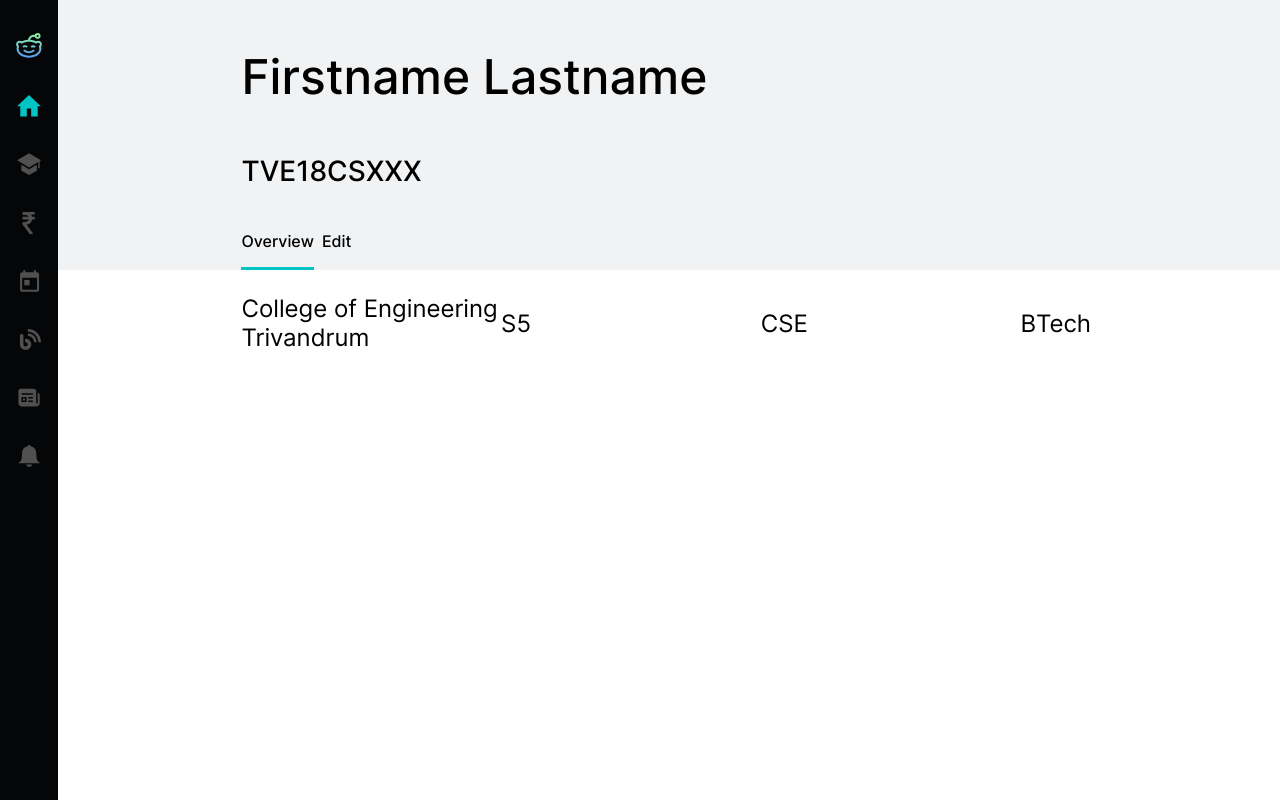
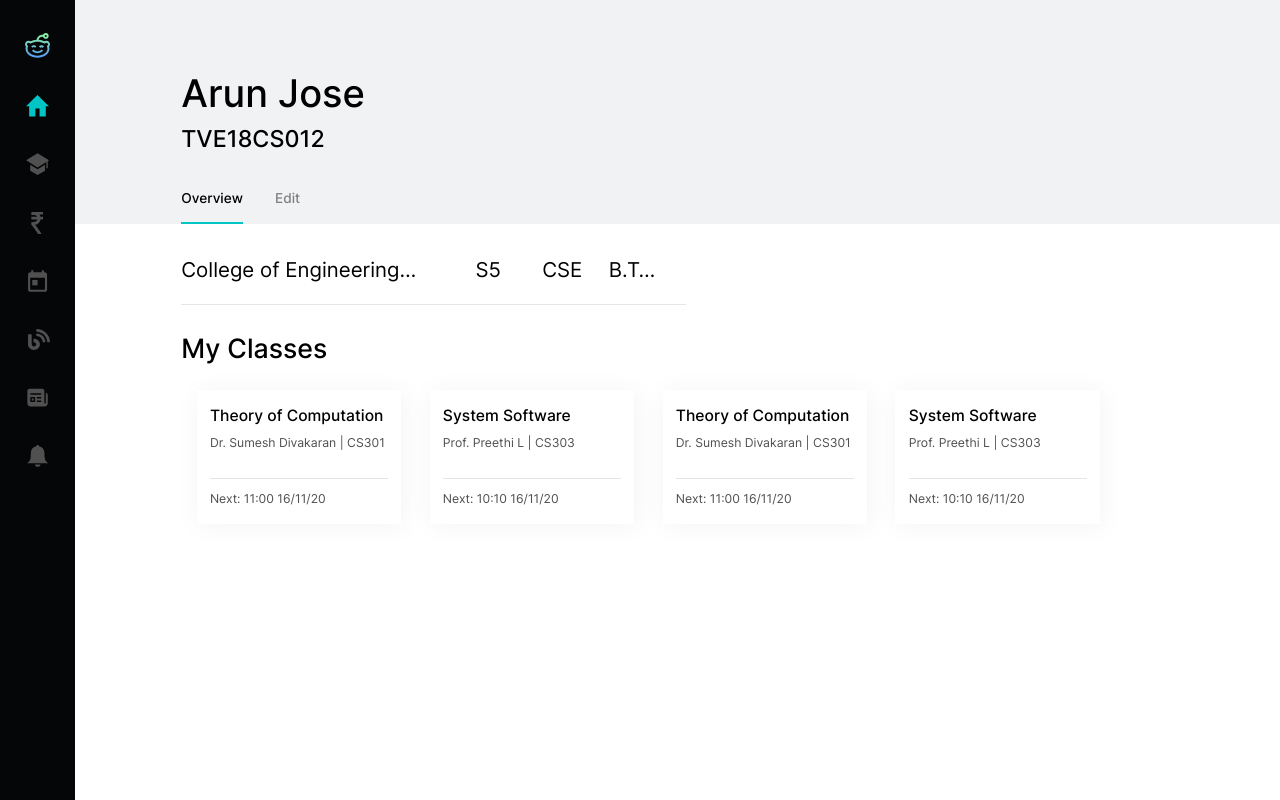
Before and after one commit to Jozdien/veris-web, a Next.js app: page / in a window 1280 px wide. Built offline with nearby package versions, Linux system fonts and the light colour scheme.

Commit message:
Home Page, TopDash component, ClassBox component, text line limits, limited dynamic scaling.

```diff
--- /dev/null
+++ b/component/ClassBox/index.js
@@ -0,0 +1,45 @@
+import styles from './styles.module.css'
+import Text from '../Text'
+
+export default function ClassBox({className, name, id, type, content}) {
+  if (type == 'box-next')
+  {
+    return (
+      <div className={styles.container}>
+        <div className={styles.top}>
+          <div className={styles.title}>
+            <Text type="box-title" string={className}/>
+          </div>
+          <div className={styles.subtitle}>
+            <Text type="box-subtitle" string={name + " | " + id}/>
+          </div>
+        </div>
+        <div className={styles.indent}/>
+        <div className={styles.line}/>
+        <div className={styles.content}>
+          <Text type={type} string={"Next: " + content}/>
+        </div>
+      </div>
+    )
+  }
+  else
+  {
+    return (
+      <div className={styles.container}>
+        <div className={styles.top}>
+          <div className={styles.title}>
+            <Text type="box-title" string={className}/>
+          </div>
+          <div className={styles.subtitle}>
+            <Text type="box-subtitle" string={name + " | " + id}/>
+          </div>
+        </div>
+        <div className={styles.indent}/>
+        <div className={styles.line}/>
+        <div className={styles.content}>
+          <Text type={type} string={content}/>
+        </div>
+      </div>
+    )
+  }
+}
--- /dev/null
+++ b/component/ClassBox/styles.module.css
@@ -0,0 +1,36 @@
+.container {
+  flex: 1;
+  max-width: 16vw;
+  min-width: 200px;
+  margin-left: 1.2vw;
+  margin-right: 1vw;
+  padding-left: 1.04vw;
+  padding-right: 1.04vw;
+  box-shadow: 2px 2px 25px rgba(0, 0, 0, 0.05)
+}
+
+.top {
+	height: 7vh;
+}
+
+.title {
+
+}
+
+.subtitle {
+	margin-top: -3%;
+}
+
+.indent {
+	height: 2vh;
+}
+
+.line {
+	color: #E5E5E5;
+  background-color: #E5E5E5;
+  height: 1px;
+}
+
+.content {
+	padding-bottom: 3%;
+}
--- a/component/IconNavigationBar/index.js
+++ b/component/IconNavigationBar/index.js
@@ -8,9 +8,7 @@ export default function Icon({id, selected="Default-Ignore", imageSource, imageA
 	    </div>
   	)
   }
-  else
-  {
-  	if(id == selected)
+  else if(id == selected)
   {
 		return (
   		<div className={styles.container}>
@@ -27,4 +25,3 @@ export default function Icon({id, selected="Default-Ignore", imageSource, imageA
     )
 	}
 }
-}
--- a/component/SideNavigationBar/styles.module.css
+++ b/component/SideNavigationBar/styles.module.css
@@ -1,5 +1,6 @@
 .container {
   height: 100vh;
+  min-width: 75px;
   background-color: #050608;
   flex: 1;
   display: flex;
@@ -11,10 +12,12 @@
 
 .topspace {
   flex: 2;
+  min-height: 25px;
 }
 
 .gap {
   flex: 2;
+  min-height: 25px;
 }
 
 .bottomspace {
--- a/component/Text/index.js
+++ b/component/Text/index.js
@@ -1,47 +1,86 @@
 import styles from './styles.module.css'
 export default function Text({ string, type }) {
-  if (type == 'title')
+  if (type == 'heading')
   {
     return (
-      <div className={styles.container}>
-        <p className={styles.textTitle}>{string}</p>
-      </div>
-    )
-  }
-
-  else if (type == 'heading')
-  {
-    return (
-      <div className={styles.container}>
-        <p className={styles.textHeading}>{string}</p>
-      </div>
+      <span className={styles.heading}>{string}</span>
     )
   }
 
   else if (type == 'sub-heading')
   {
     return (
-      <div className={styles.container}>
-        <p className={styles.textSubHeading}>{string}</p>
-      </div>
+      <span className={styles.subHeading}>{string}</span>
     )
   }
 
-  else if (type == 'small')
+  else if (type == 'section-selected')
   {
     return (
-      <div className={styles.container}>
-        <p className={styles.textSmall}>{string}</p>
-      </div>
+      <p className={styles.sectionSelected}>{string}</p>
+    )
+  }
+
+  else if (type == 'section-unselected')
+  {
+    return (
+      <p className={styles.sectionUnselected}>{string}</p>
+    )
+  }
+
+  else if (type == 'head')
+  {
+    return (
+      <p className={styles.head}>{string}</p>
+    )
+  }
+
+  else if (type == 'title')
+  {
+    return (
+      <p className={styles.title}>{string}</p>
+    )
+  }
+
+  else if (type == 'box-title')
+  {
+    return (
+      <p className={styles.boxTitle}>{string}</p>
+    )
+  }
+
+  else if (type == 'box-subtitle')
+  {
+    return (
+      <p className={styles.boxSubTitle}>{string}</p>
+    )
+  }
+
+  else if (type == 'box-next')
+  {
+    return (
+      <p className={styles.boxNext}>{string}</p>
+    )
+  }
+
+  else if (type == 'box-present')
+  {
+    return (
+      <p className={styles.boxPresent}>{string}</p>
+    )
+  }
+
+  else if (type == 'box-absent')
+  {
+    return (
+      <p className={styles.boxAbsent}>{string}</p>
     )
   }
 
   else
   {
     return (
-      <div className={styles.container}>
-        <p className={styles.textError}>Invalid Text</p>
-      </div>
+      <p className={styles.error}>Invalid Text</p>
     )
   }
 }
--- a/component/Text/styles.module.css
+++ b/component/Text/styles.module.css
@@ -1,41 +1,104 @@
 .container {
-
+  flex: 1;
 }
 
-  .textHeading {
+.heading {
   font-family: Inter-Medium;
-    font-size: 48px;
+  font-size: calc(16px + 1.73vw); /* 48px; 1px = 0.055vw */
   line-height: 58px;
+  word-break: break-word;
+  overflow: hidden;
+  text-overflow: ellipsis;
+  display: -webkit-box;
+  -webkit-line-clamp: 1;
+  -webkit-box-orient: vertical;
 }
 
-  .textSubHeading {
+.subHeading {
   font-family: Inter-Medium;
-    font-style: normal;
-    font-weight: 500;
-    font-size: 28px;
+  font-size: calc(12px + 0.88vw); /* 28px */
   line-height: 34px;
 }
 
-  .textTitle {
-    font-family: Inter;
-    font-style: normal;
-    font-weight: normal;
-    font-size: 24px;
-    line-height: 29px;
-    }
-
-  .textSmall {
+.sectionSelected {
   font-family: Inter-Medium;
-    font-style: normal;
-    font-weight: 500;
-    font-size: 16px;
+  font-size: calc(8px + 0.44vw); /* 16px */
   line-height: 19px;
 }
 
-  .textError {
+.sectionUnselected {
+  font-family: Inter-Medium;
+  font-size: calc(8px + 0.44vw); /* 16px */
+  line-height: 19px;
+  color: #808080;
+}
+
+.head {
+  font-family: Inter-Regular;
+  font-size: calc(12px + 0.66vw); /* 24px */
+  line-height: 29px;
+  word-break: break-word;
+  overflow: hidden;
+  text-overflow: ellipsis;
+  display: -webkit-box;
+  -webkit-line-clamp: 1;
+  -webkit-box-orient: vertical;
+}
+
+.title {
+  font-family: Inter-Medium;
+  font-size: calc(14px + 0.99vw); /* 32px */
+}
+
+.boxTitle {
+  font-family: Inter-Medium;
+  font-size: calc(10px + 0.44vw); /* 18px */
+  word-break: break-word;
+  overflow: hidden;
+  text-overflow: ellipsis;
+  display: -webkit-box;
+  -webkit-line-clamp: 2;
+  -webkit-box-orient: vertical;
+}
+
+.boxSubTitle {
+  font-family: Inter-Regular;
+  font-size: calc(8px + 0.33vw); /* 14px */
+  color: #505050;
+  word-break: break-word;
+  overflow: hidden;
+  text-overflow: ellipsis;
+  display: -webkit-box;
+  -webkit-line-clamp: 2;
+  -webkit-box-orient: vertical;
+}
+
+.boxNext {
+  font-family: Inter-Regular;
+  font-size: calc(8px + 0.33vw); /* 14px */
+  color: #505050;
+  word-break: break-word;
+  overflow: hidden;
+  text-overflow: ellipsis;
+  display: -webkit-box;
+  -webkit-line-clamp: 1;
+  -webkit-box-orient: vertical;
+}
+
+.boxPresent {
+  font-family: Inter-Regular;
+  font-size: calc(8px + 0.33vw); /* 14px */
+  color: #01C5C4;
+}
+
+.boxAbsent {
+  font-family: Inter-Regular;
+  font-size: calc(8px + 0.33vw); /* 14px */
+  color: #E56967;
+}
+
+.error {
   font-family: Inter;
-    font-style: normal;
-    font-weight: 500;
   font-size: 10px;
   line-height: 0px;
   color: red;
--- /dev/null
+++ b/component/TopDash/index.js
@@ -0,0 +1,50 @@
+import styles from './styles.module.css'
+import Text from '../Text'
+
+export default function TopDash({heading, subheading, items, selected}) {
+  return (
+    <div className={styles.container}>
+      <div className={styles.leftindent}/>
+      <div className={styles.body}>
+        <div className={styles.topindent}/>
+        <div className={styles.name}>
+          <Text type={"heading"} string={heading}/>
+        </div>
+        <div className={styles.id}>
+          <Text type={"sub-heading"} string={subheading}/>
+        </div>
+        <div className={styles.betweenindent}/>
+        <div className={styles.menu}>
+          {
+            items.map(data => {
+              if(data == selected)
+                return (
+                  <div className={styles.menu}>
+                    <div className={styles.item}>
+                      <a>
+                        <Text type={"section-selected"} string={data}/>
+                      </a>
+                      <div className={styles.selectedLine}/>
+                    </div>
+                    <div className={styles.itemgap}/>
+                  </div>
+                )
+              else
+                return (
+                  <div className={styles.menu}>
+                    <div className={styles.item}>
+                      <a href="404">
+                        <Text type={"section-unselected"} string={data}/>
+                      </a>
+                    </div>
+                    <div className={styles.itemgap}/>
+                  </div>
+                )
+            })
+          }
+        </div>
+      </div>
+      <div className={styles.rightindent}/>
+    </div>
+  )
+}
--- /dev/null
+++ b/component/TopDash/styles.module.css
@@ -0,0 +1,61 @@
+.container {
+  height: 28vh;
+  background-color: #F0F2F4;
+	display: flex;
+	flex-direction: row;
+}
+
+/* Layer 2 */
+
+.leftindent {
+	flex: 2;
+}
+
+.body {
+	flex: 19;
+	display: flex;
+	flex-direction: column;
+}
+
+.rightindent {
+	flex: 2;
+}
+
+/* Layer 3 */
+
+.topindent {
+	flex: 3.8;
+}
+
+.name {
+	flex: 2.7;
+}
+
+.id {
+	flex: 1;
+}
+
+.betweenindent {
+	flex: 1.2;
+}
+
+.menu {
+	display: flex;
+	flex-direction: row;
+}
+
+/* Layer 4 */
+
+.item {
+
+}
+
+.selectedLine {
+	color: #01C5C4;
+	background-color: #01C5C4;
+	height: 2px;
+}
+
+.itemgap {
+	width: 2.5vw;
+}
--- a/pages/index.js
+++ b/pages/index.js
@@ -3,53 +3,59 @@ import Link from 'next/link'
 import styles from '../styles/Home.module.css'
 import Text from '../component/Text'
 import NavigationBar from '../component/SideNavigationBar'
+import TopDash from '../component/TopDash'
+import ClassBox from '../component/ClassBox'
+var classes = [{"className": 'Theory of Computation', "name": 'Dr. Sumesh Divakaran', "id": 'CS301', "type": 'box-next', "content": '11:00 16/11/20'},
+               {"className": 'System Software', "name": 'Prof. Preethi L', "id": 'CS303', "type": 'box-next', "content": '10:10 16/11/20'},
+               {"className": 'Theory of Computation', "name": 'Dr. Sumesh Divakaran', "id": 'CS301', "type": 'box-next', "content": '11:00 16/11/20'},
+               {"className": 'System Software', "name": 'Prof. Preethi L', "id": 'CS303', "type": 'box-next', "content": '10:10 16/11/20'},];
+
+/* To-Do: Find Way to break classes into separate rows of 4 elements each*/
 
 export default function Home() {
   return (
     <div className={styles.container}>
       <Head>
         <title>Karma Veris</title>
-        <link rel="icon" href="/icons/favicon.ico" />
+        <link rel="icon" href="/icons/favicon.ico"/>
       </Head>
 
       <main className={styles.main}>
         <NavigationBar selected="home"/>
         <div className={styles.rightColumn}>
-            <div className={styles.topRight}>
-              <div className={styles.topRight1}/>
-              <div className={styles.topRight1}>
-                <Text type={"heading"} string={"Firstname Lastname"}/>
-                <Text type={"sub-heading"} string={"TVE18CSXXX"}/>
+          <TopDash heading="Arun Jose" subheading="TVE18CS012" items={["Overview", "Edit"]} selected="Overview"/>
+          <div className={styles.body}>
+            <div className={styles.leftindent}/>
+            <div className={styles.bodyCenter}>
+              <div className={styles.bodyHead}>
+                <div className={styles.bodyHeadItemOne}>
+                  <Text type={"head"} string={"College of Engineering Trivandrum"}/>
+                </div>
+                <div className={styles.bodyHeadItemTwo}>
+                  <Text type={"head"} string={"S5"}/>
+                </div>
+                <div className={styles.bodyHeadItemTwo}>
+                  <Text type={"head"} string={"CSE"}/>
+                </div>
+                <div className={styles.bodyHeadItemTwo}>
+                  <Text type={"head"} string={"B.Tech"}/>
+                </div>
+                <div className={styles.headIndent}/>
               </div>
-              <div className={styles.topRight2}>
-                <div className={styles.topRight2SubChosen}>
-                  <a>
-                    <Text type={"small"} string={"Overview"}/>
-                  </a>
-                </div>
-                <div className={styles.topRight2Sub}>
-                  <a href="404" className={styles.gap}>
-                    <Text type={"small"} string={"Edit"}/>
-                  </a>
-                </div>
+              <div className={styles.headLine}/>
+              <div className={styles.bodyTitle}>
+                <Text type={"title"} string={"My Classes"}/>
+              </div>
+              <div className={styles.classes}>
+                {
+                  classes.map((data, index) => (
+                    <ClassBox className={data.className} name={data.name} id={data.id} type={data.type} content={data.content}/>
+                  ))
+                }
               </div>
             </div>
-            <div className={styles.bottomRight}>
-              <div className={styles.bottomRightSub}>
-                <div className={styles.bottomRightSubItems}>
-                  <Text type={"title"} string={"College of Engineering Trivandrum"}/>
-                </div>
-                <div className={styles.bottomRightSubItems}>
-                  <Text type={"title"} string={"S5"}/>
-                </div>
-                <div className={styles.bottomRightSubItems}>
-                  <Text type={"title"} string={"CSE"}/>
-                </div>
-                <div className={styles.bottomRightSubItems}>
-                  <Text type={"title"} string={"BTech"}/>
-                </div>
-              </div>
-            </div>
+            <div className={styles.rightIndent}/>
+          </div>
         </div>
       </main>
     </div>
--- a/styles/Home.module.css
+++ b/styles/Home.module.css
@@ -2,68 +2,83 @@
   min-height: 100vh;
 }
 
+/* Layer 2 */
+
 .main {
-    height: 100%;
-    overflow: hidden;  /*makes the body non-scrollable (we will add scrolling to the sidebar and main content containers)*/
-    margin: 0px;  /*removes default style*/
-    display: flex;  /*enables flex content for its children*/
+  height: 100%;
+  overflow: hidden;  /*makes the body non-scrollable (we will add scrolling to the sidebar and main content containers)*/
+  margin: 0px;  /*removes default style*/
+  display: flex;  /*enables flex content for its children*/
 }
+
+/* Layer 3 */
 
 .rightColumn {
   height: 100vh;
-  background-color: #F0F2F4;
   display: flex;
   flex: 21;
   flex-direction: column;  /*places the left and right headers above the bottom content*/
 }
 
-.topRight {
+/* Layer 4 */
+
+.body {
   flex: 1;
   display: flex;
-  margin-left: 15%;
-  justify-content: center;
-  flex-direction: column;
+  flex-direction: row;
+  overflow-y: auto;  /*adds scroll to this container*/
 }
 
-.topRight1 {
-  flex: 1;
+/* Layer 4 */
+
+.leftindent {
+  width: 8.3vw;
 }
 
-.topRight2 {
+.bodyCenter {
+  width: 78.85vw;
+}
+
+.rightIndent {
+  width: 8.3vw;
+}
+
+/* Layer 5 */
+
+.bodyHead {
+  flex: 1;
+  margin-top: 1%;
+  width: 48%;
   display: flex;
-  flex: 1;
   flex-direction: row;
 }
 
-.topRight2SubChosen {
-  flex-direction: row;
-  margin-right: 1vh;
-  border-bottom: 3px solid #01C5C4;
+.headLine {
+  color: #E5E5E5;
+  width: 50%;
+  background-color: #E5E5E5;
+  height: 1px;
 }
 
-.topRight2Sub {
-  flex-direction: row;
-  margin-right: 1vh;
+.bodyTitle {
+
 }
 
-.bottomRight {
-  flex: 3;
-  overflow-y: auto;  /*adds scroll to this container*/
-  background-color: white;
+.classes {
+  flex: 1;
+  display: flex;
+  flex-direction: row;
 }
 
-.bottomRightSub {
-  flex: 1;
-  display: flex;
-  justify-content: center;
-  align-items: center;
-  flex-direction: row;
-  overflow-y: auto;  /*adds scroll to this container*/
-  margin-left: 15%;
+/* Layer 6 */
+
+.bodyHeadItemOne {
+  flex: 5;
 }
 
-.bottomRightSubItems {
+.bodyHeadItemTwo {
   flex: 1;
+  padding-left: 2%;
 }
 
 @media (max-width: 600px) {
```
Lines whose indentation alone changed are shown as unchanged.
